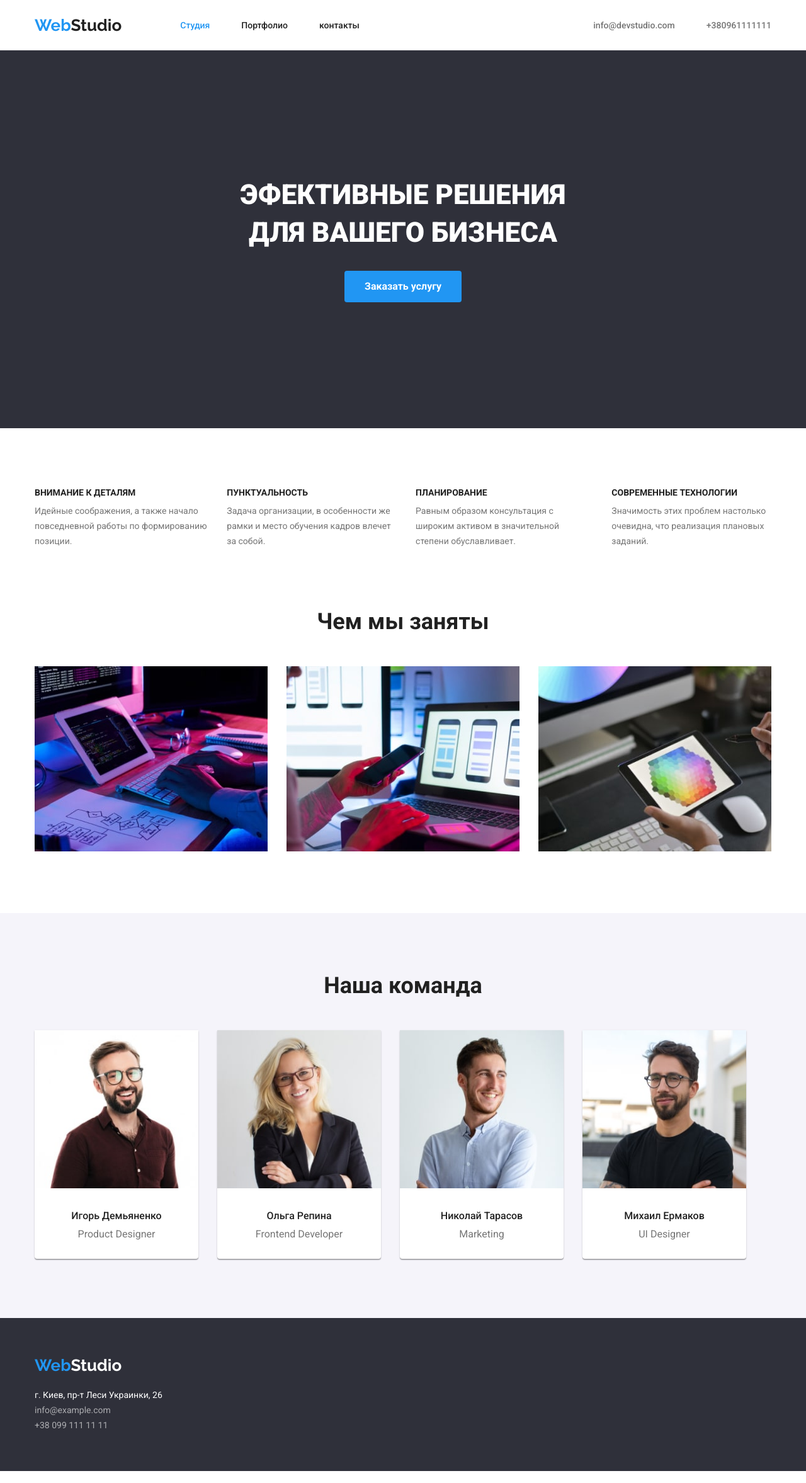
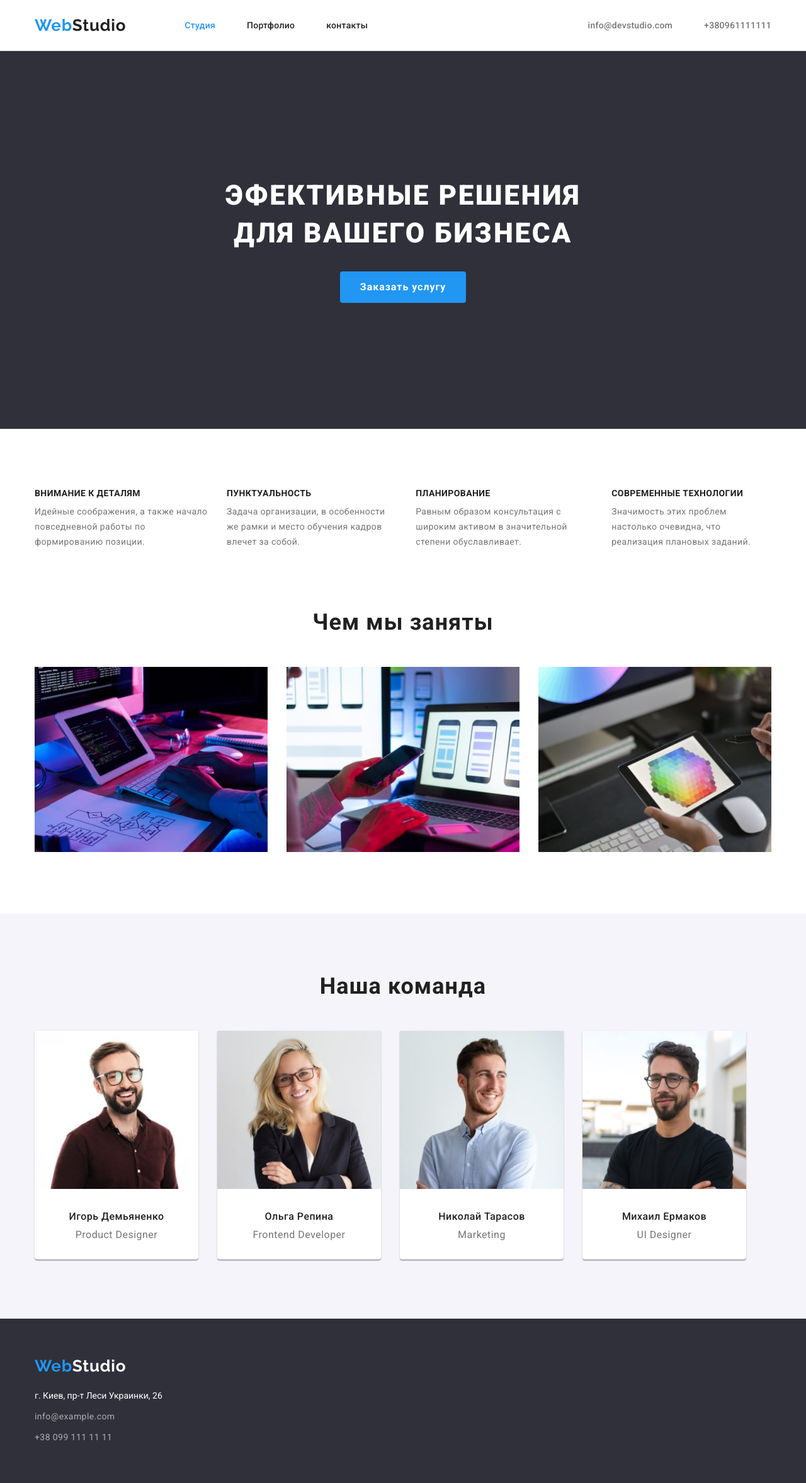
Before and after one commit to SergiyShevchuk/goit-markup-hw-03, a plain HTML site: page index.html in a window 1280 px wide. Shown: the whole page at 63% size. Drawn offline with nearby package versions, Linux system fonts and the light colour scheme.

Commit message:
Update style.css
fix

```diff
--- a/css/style.css
+++ b/css/style.css
@@ -93,7 +93,6 @@ ul {
 .flex-container {
   display: flex;
   align-items: center;
-  height: inherit;
 }
 
 .section {
@@ -102,7 +101,6 @@ ul {
 }
 
 .header {
-  height: 80px;
   border-bottom: 1px solid var(--color-border);
 }
 
@@ -126,6 +124,7 @@ ul {
   font-weight: bold;
   font-size: 26px;
   line-height: 1.1923;
+  letter-spacing: 0.03em;
   color: inherit;
 }
 
@@ -140,6 +139,7 @@ ul {
   color: var(--color-text-dark);
   padding: 32px 0 32px 0;
   display: flex;
+  letter-spacing: 0.02em;
   align-items: center;
 }
 
@@ -192,6 +192,7 @@ ul {
   color: var(--color-text-alt);
   text-align: center;
   font-weight: 900;
+  letter-spacing: 0.06em;
   text-transform: uppercase;
 }
 
@@ -204,6 +205,7 @@ ul {
   line-height: 1.875;
   font-weight: bold;
   cursor: pointer;
+  letter-spacing: 0.06em;
   padding: 10px 32px 10px 32px;
 }
 
@@ -213,6 +215,7 @@ ul {
   text-align: center;
   margin-bottom: 50px;
   margin-top: 0;
+  letter-spacing: 0.03em;
 }
 
 .section_work {
@@ -224,12 +227,14 @@ ul {
   margin-bottom: 10px;
   font-size: 14px;
   line-height: 1.1428;
+  letter-spacing: 0.03em;
   text-transform: uppercase;
 }
 
 .work_description {
   font-size: 14px;
   line-height: 1.714;
+  letter-spacing: 0.03em;
   color: var(--color-text-light);
 }
 
@@ -262,12 +267,14 @@ ul {
   line-height: 1.1875;
   font-weight: 500;
   text-align: center;
+  letter-spacing: 0.03em;
 }
 
 .team-position {
   line-height: 1.1875;
   color: var(--color-text-light);
   text-align: center;
+  letter-spacing: 0.03em;
 }
 
 .filter-button {
@@ -278,6 +285,7 @@ ul {
   line-height: 1.625;
   cursor: pointer;
   border: 0;
+  letter-spacing: 0.03em;
 }
 
 .filter-button.active {
@@ -336,12 +344,14 @@ ul {
   margin: 20px 24px 4px 24px;
   font-size: 18px;
   line-height: 2;
+  letter-spacing: 0.06em;
 }
 
 .portfolio-card-category {
   margin: 0 24px 20px 24px;
   line-height: 1.875;
   color: var(--color-text-light);
+  letter-spacing: 0.03em;
 }
 
 .portfolio-card-list {
@@ -357,6 +367,8 @@ ul {
 .address_link {
   margin-top: 9px;
   color: var(--color-text-alt-transparent);
+  display: inline-block;
+  letter-spacing: 0.03em;
 }
 .address_link:hover,
 .address_link:focus {
```
